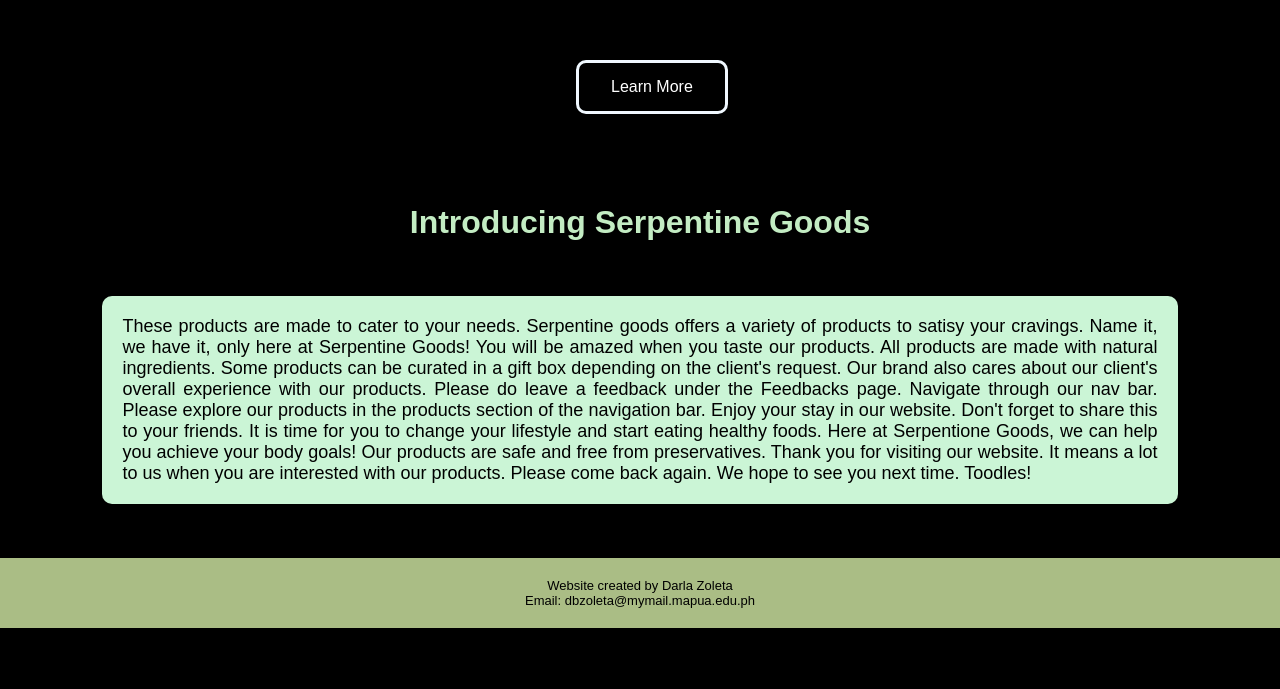
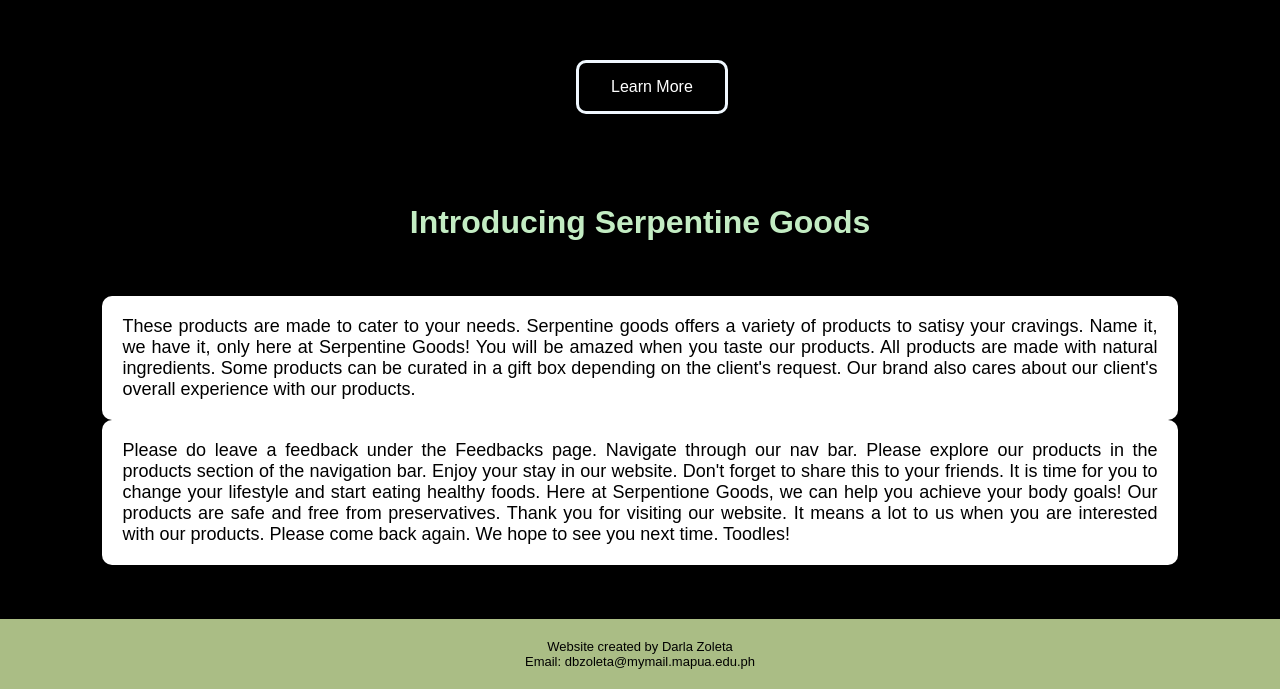
Before and after one commit to darlazoleta/serpentinewebsite, a plain HTML site: page home.html in a window 1280 px wide. Shown: the part 765-1454 px from the top of the page. Before the commit the page ends 1393 px from the top, so only its background shows below. Drawn offline with Linux system fonts and the light colour scheme.

Commit message:
Update home.html

```diff
--- a/home.html
+++ b/home.html
@@ -37,19 +37,22 @@
         <!--home introduction-->
             <h1 id="hometitle">Introducing Serpentine Goods</h1>
             <p style="padding: 20px; margin-left: 8%; margin-right: 8%;
-            background-color: rgb(203, 245, 214);
+            background-color: rgb(255, 255, 255);
             color: black; border-radius: 10px;">These products are made to cater to your needs. Serpentine goods
                 offers a variety of products to satisy your cravings. Name it, we have it,
                 only here at Serpentine Goods! You will be amazed when you taste our products. All
                 products are made with natural ingredients. Some products can be curated in a gift
                 box depending on the client's request. Our brand also cares about our client's overall experience
-                with our products. Please do leave a feedback under the Feedbacks page. Navigate through our nav
+                with our products.
+                <p style="padding: 20px; margin-left: 8%; margin-right: 8%;
+                background-color: rgb(255, 255, 255);
+                color: black; border-radius: 10px;">Please do leave a feedback under the Feedbacks page. Navigate through our nav
                 bar. Please explore our products in the products
                 section of the navigation bar. Enjoy your stay in our website. Don't forget to
                 share this to your friends. It is time for you to change your lifestyle and start eating healthy foods.
                 Here at Serpentione Goods, we can help you achieve your body goals! Our products are safe and free from preservatives.
                 Thank you for visiting our website. It means a lot to us when you are interested with our products. Please come back
-                again. We hope to see you next time. Toodles!
+                again. We hope to see you next time. Toodles! </p>
             </p>
             <br><br><br>
 </body>
```
